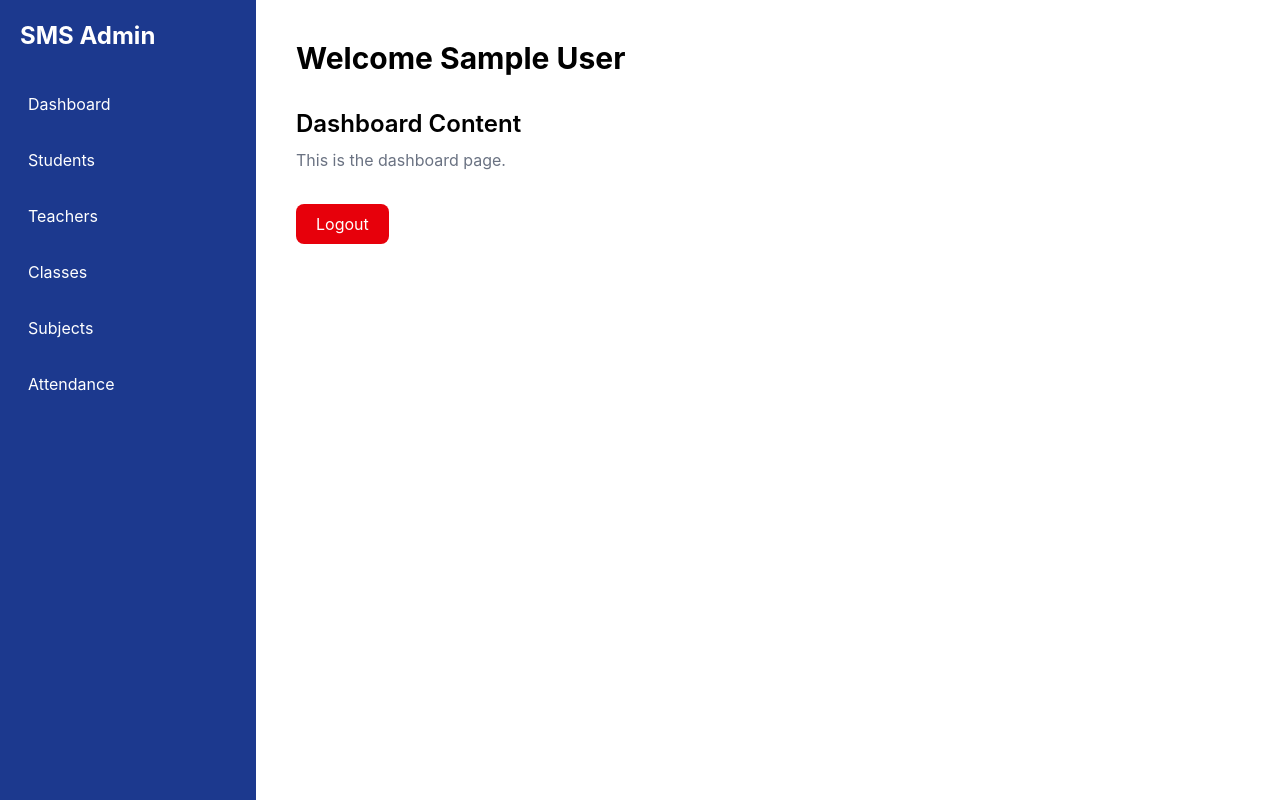
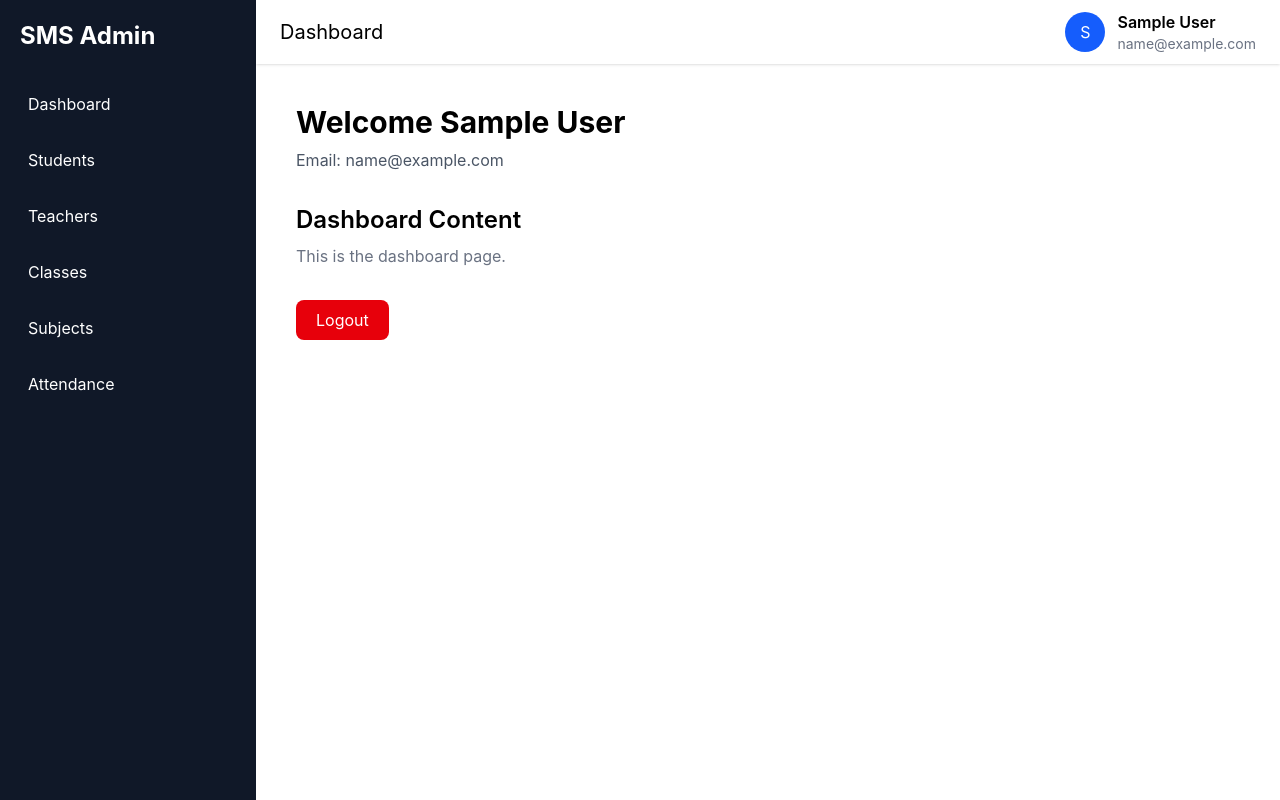
Before and after one commit to sarkarmamun171/Elenga_Multimedia_School_Frontend, a React (Vite) app: page /dashboard in a window 1280 px wide. Built offline with nearby package versions, Linux system fonts and the light colour scheme; sample sign-in values are in the browser's storage.

Commit message:
Added by Navbar dashboard layout

```diff
--- a/src/components/layout/Navbar.jsx
+++ b/src/components/layout/Navbar.jsx
@@ -1,11 +1,26 @@
 function Navbar(){
-
+       const user = JSON.parse(localStorage.getItem("user"));
     return(
         <div className="h-16 bg-white shadow flex justify-between items-center px-6">
             <h2 className="text-xl fornt-semiblod">
                 Dashboard
             </h2>
 
+            <div className="flex items-center gap-3">
+                <div className="w-10 h-10 rounded-full bg-blue-600 text-white flex items-center justify-center">
+                   {user?.name?.charAt(0).toUpperCase()}
+                </div>
+                <div>
+                    <p className="font-semibold">
+                        {user?.name}
+                    </p>
+                    <p className="text-sm text-gray-500">
+                        {user?.email}
+                    </p>
+                </div>
+            </div>
+
         </div>
     )
 }
+export default Navbar;
--- a/src/components/layout/Sidebar.jsx
+++ b/src/components/layout/Sidebar.jsx
@@ -1,6 +1,6 @@
 function Sidebar() {
     return (
-        <div className="w-64 bg-blue-900 text-white min-h-screen p-5">
+        <div className="w-64 bg-gray-900 text-white min-h-screen p-5">
 
             <h1 className="text-2xl font-bold mb-8">
                 SMS Admin
--- a/src/pages/dashboard/Dashboard.jsx
+++ b/src/pages/dashboard/Dashboard.jsx
@@ -1,6 +1,7 @@
 import { useNavigate } from "react-router-dom";
 import api from "../../api/axios";
 import Sidebar from "../../components/layout/Sidebar";
+import Navbar from "../../components/layout/Navbar";
 
 function Dashboard() {
     const navigate = useNavigate();
@@ -9,7 +10,6 @@ function Dashboard() {
 
     const handleLogout = async () => {
         try {
-
             const token = localStorage.getItem("token");
 
             await api.post(
@@ -21,33 +21,37 @@ function Dashboard() {
                     },
                 }
             );
-
         } catch (error) {
-
             console.log(error);
-
         } finally {
-
             localStorage.removeItem("token");
             localStorage.removeItem("user");
-
             navigate("/login");
-
         }
     };
+
     return (
         <div className="flex">
+
             {/* Sidebar */}
             <Sidebar />
 
-            {/* Main Content */}
-            <div className="flex-1 p-10">
+            {/* Right Side */}
+            <div className="flex-1">
+
+                {/* Navbar */}
+                <Navbar />
+
+                {/* Page Content */}
+                <div className="p-10">
 
                     <h1 className="text-3xl font-bold">
                         Welcome {user?.name}
                     </h1>
 
-
+                    <p className="mt-2 text-gray-600">
+                        Email: {user?.email}
+                    </p>
 
                     <div className="mt-8">
                         <h2 className="text-2xl font-semibold">
@@ -67,6 +71,9 @@ function Dashboard() {
                     </button>
 
                 </div>
+
+            </div>
+
         </div>
     );
 }
```
Lines whose indentation alone changed are shown as unchanged.
